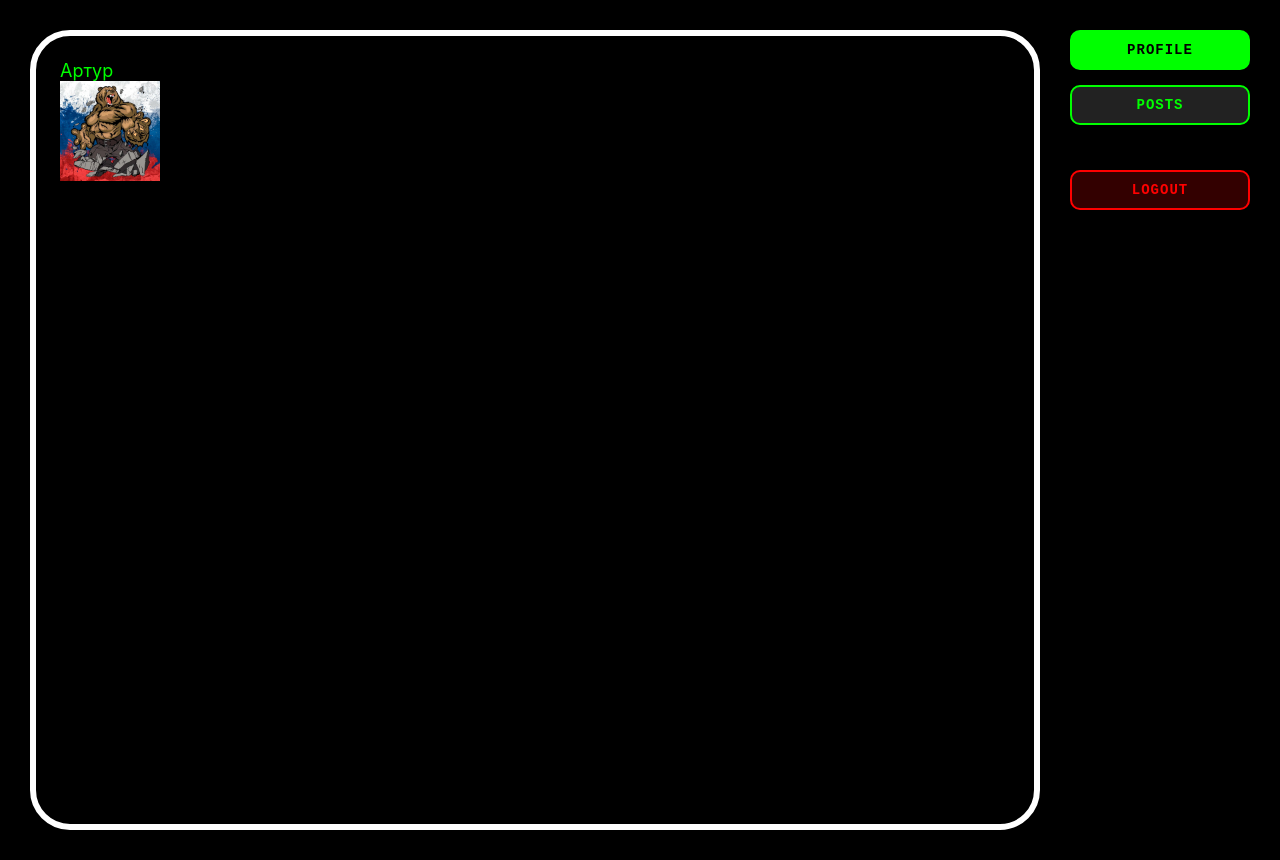
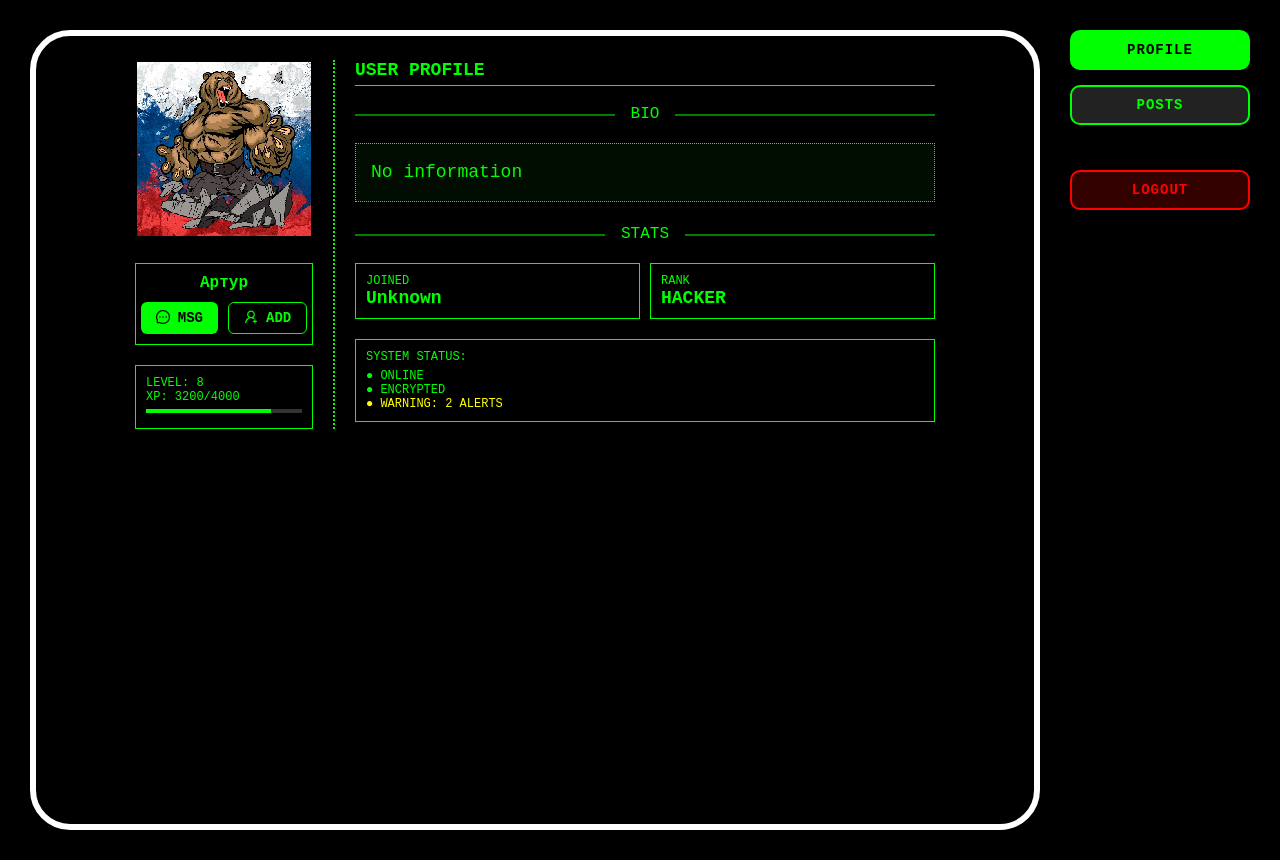
Before and after one commit to Arthur3web/social-network, a React (Create React App) app: page / in a window 1280 px wide. Built offline with nearby package versions, Linux system fonts and the light colour scheme.

Commit message:
add custom user profile

```diff
--- a/src/pages/ProfileAccount.tsx
+++ b/src/pages/ProfileAccount.tsx
@@ -1,23 +1,234 @@
 import { observer } from "mobx-react-lite";
 import { rootStore } from "../stores/RootStore";
+import { Button, Divider } from "antd";
+import {
+  MessageOutlined,
+  UserAddOutlined,
+} from "@ant-design/icons";
+import React from "react";
+
+const CRTEffect = () => (
+  <div style={{
+    position: 'fixed',
+    top: 0,
+    left: 0,
+    right: 0,
+    bottom: 0,
+    background: `linear-gradient(
+      rgba(18, 16, 16, 0) 50%,
+      rgba(0, 0, 0, 0.25) 50%
+    )`,
+    backgroundSize: '100% 4px',
+    zIndex: -1,
+    pointerEvents: 'none',
+    opacity: 0.3
+  }} />
+);
 
 const ProfileAccount = () => {
+  if (!rootStore.currentUser) return null;
+
+  const { currentUser } = rootStore;
+  const userBio = "bio" in currentUser ? (currentUser as any).bio : "No information";
+  const registerDate = "createdAt" in currentUser
+    ? new Date((currentUser as any).createdAt).toLocaleDateString()
+    : "Unknown";
+
   return (
-    <>
-      {rootStore.currentUser && (
-        <>
-          <div>{rootStore.currentUser.username}</div>
-          <div>
+    <div style={{
+      // minHeight: '100vh',
+      height: '100%',
+      // background: '#0f0f23',
+      color: '#0f0',
+      fontFamily: '"Courier New", monospace',
+      // padding: '20px',
+      position: 'relative',
+      // border: '8px solid #333',
+      // boxShadow: '0 0 10px #0f0 inset',
+      // textShadow: '0 0 5px #0f0'
+    }}>
+      <CRTEffect />
+
+      {/* Scanlines */}
+      <div style={{
+        position: 'absolute',
+        top: 0,
+        left: 0,
+        right: 0,
+        bottom: 0,
+        background: `linear-gradient(
+          to bottom,
+          rgba(0, 255, 0, 0.03) 0%,
+          rgba(0, 0, 0, 0) 5%
+        )`,
+        backgroundSize: '100% 4px',
+        pointerEvents: 'none',
+        zIndex: 0
+      }} />
+
+      <div style={{
+        display: 'flex',
+        maxWidth: '800px',
+        margin: '0 auto',
+        position: 'relative',
+        zIndex: 1
+      }}>
+        {/* Левая колонка */}
+        <div style={{
+          width: '200px',
+          borderRight: '2px dotted #0f0',
+          paddingRight: '20px',
+          marginRight: '20px'
+        }}>
+          <div style={{
+            // border: '3px solid #0f0',
+            padding: '2px',
+            marginBottom: '20px',
+            // boxShadow: '0 0 10px #0f0'
+          }}>
             <img
-              src={rootStore.currentUser.avatar}
-              alt="User avatar"
-              width={100}
-              height={100}
+              src={currentUser.avatar}
+              alt="Avatar"
+              style={{
+                width: '100%',
+                height: 'auto',
+                imageRendering: 'pixelated'
+              }}
             />
           </div>
-        </>
-      )}
-    </>
+
+          <div style={{
+            border: '1px solid #0f0',
+            padding: '10px',
+            marginBottom: '20px',
+            textAlign: 'center'
+          }}>
+            <h3 style={{
+              margin: '0 0 10px 0',
+              color: '#0f0',
+              fontSize: '16px'
+            }}>{currentUser.username}</h3>
+
+            <div style={{
+              display: 'flex',
+              justifyContent: 'center',
+              gap: '10px'
+            }}>
+              <Button
+                icon={<MessageOutlined />}
+                style={{
+                  background: '#0f0',
+                  color: '#000',
+                  border: 'none',
+                  fontFamily: '"Courier New", monospace',
+                  fontWeight: 'bold'
+                }}
+              >
+                MSG
+              </Button>
+              <Button
+                icon={<UserAddOutlined />}
+                style={{
+                  background: 'transparent',
+                  color: '#0f0',
+                  border: '1px solid #0f0',
+                  fontFamily: '"Courier New", monospace',
+                  fontWeight: 'bold'
+                }}
+              >
+                ADD
+              </Button>
+            </div>
+          </div>
+
+          <div style={{
+            border: '1px solid #0f0',
+            padding: '10px',
+            fontSize: '12px'
+          }}>
+            <div>LEVEL: 8</div>
+            <div>XP: 3200/4000</div>
+            <div style={{
+              height: '4px',
+              background: '#333',
+              margin: '5px 0'
+            }}>
+              <div style={{
+                width: '80%',
+                height: '100%',
+                background: '#0f0'
+              }}></div>
+            </div>
+          </div>
+        </div>
+
+        {/* Правая колонка */}
+        <div style={{ flex: 1 }}>
+          <h2 style={{
+            borderBottom: '1px solid #0f0',
+            paddingBottom: '5px',
+            fontSize: '18px',
+            marginTop: '0'
+          }}>USER PROFILE</h2>
+
+          <Divider style={{
+            borderColor: '#0f0',
+            color: '#0f0',
+            fontFamily: '"Courier New", monospace'
+          }}>BIO</Divider>
+
+          <div style={{
+            background: 'rgba(0, 255, 0, 0.05)',
+            border: '1px dotted #0f0',
+            padding: '15px',
+            marginBottom: '20px',
+            lineHeight: '1.5'
+          }}>
+            {userBio}
+          </div>
+
+          <Divider style={{
+            borderColor: '#0f0',
+            color: '#0f0',
+            fontFamily: '"Courier New", monospace'
+          }}>STATS</Divider>
+
+          <div style={{
+            display: 'grid',
+            gridTemplateColumns: 'repeat(2, 1fr)',
+            gap: '10px',
+            marginBottom: '20px'
+          }}>
+            <div style={{
+              border: '1px solid #0f0',
+              padding: '10px'
+            }}>
+              <div style={{ fontSize: '12px' }}>JOINED</div>
+              <div style={{ fontWeight: 'bold' }}>{registerDate}</div>
+            </div>
+
+            <div style={{
+              border: '1px solid #0f0',
+              padding: '10px'
+            }}>
+              <div style={{ fontSize: '12px' }}>RANK</div>
+              <div style={{ fontWeight: 'bold' }}>HACKER</div>
+            </div>
+          </div>
+
+          <div style={{
+            border: '1px solid #0f0',
+            padding: '10px',
+            fontSize: '12px'
+          }}>
+            <div style={{ marginBottom: '5px' }}>SYSTEM STATUS:</div>
+            <div style={{ color: '#0f0' }}>● ONLINE</div>
+            <div style={{ color: '#0f0' }}>● ENCRYPTED</div>
+            <div style={{ color: '#ff0' }}>● WARNING: 2 ALERTS</div>
+          </div>
+        </div>
+      </div>
+    </div>
   );
 };
 
```
